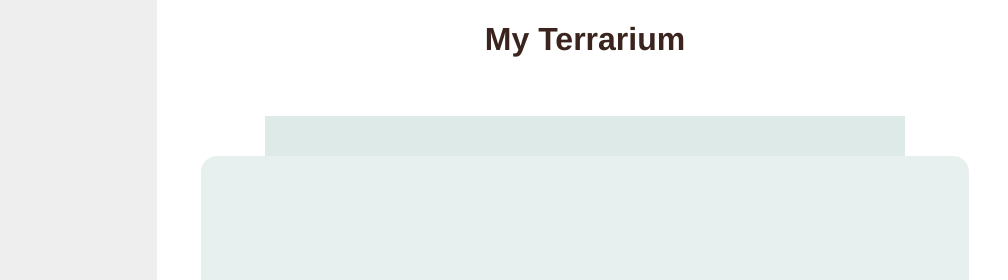
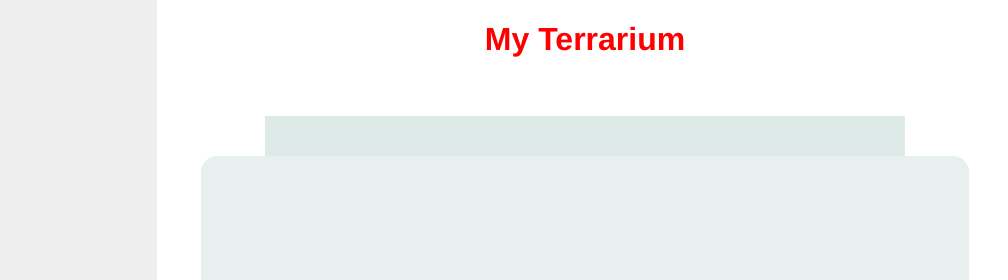
Before and after one commit to ShirleneNait/TERRARIUM, a plain HTML site: page index.html in a window 1280 px wide. Shown: the top 280 px of the page, 55-1063 px from the left. Drawn offline with Linux system fonts and the light colour scheme.

Commit message:
editing color

```diff
--- a/index.html
+++ b/index.html
@@ -9,7 +9,7 @@
     <script src="./script.js" defer></script>
 </head>
 <body>
-<h1 style="color:redg;">My Terrarium</h1>
+<h1 style="color:red;">My Terrarium</h1>
     <div id="page">
         <div id="left-container" class="container">
             <div class="plant-holder">
```
